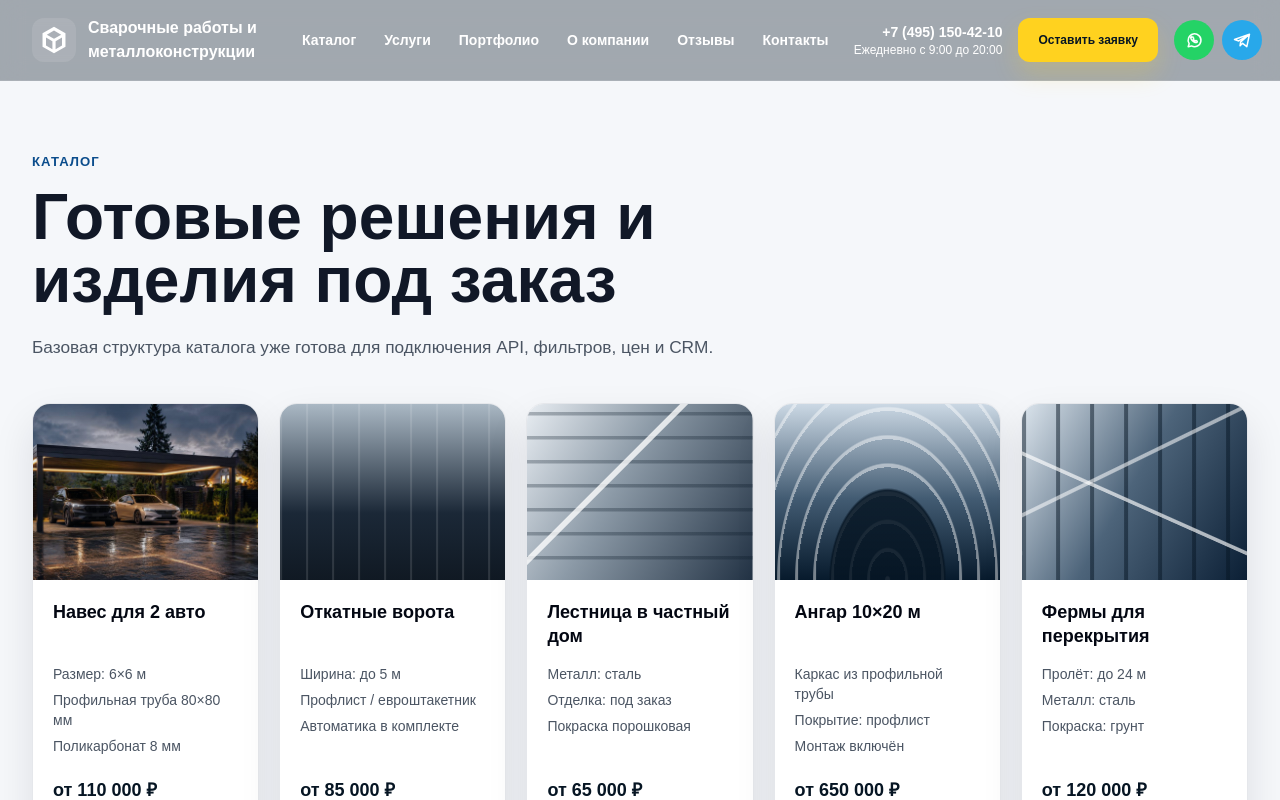
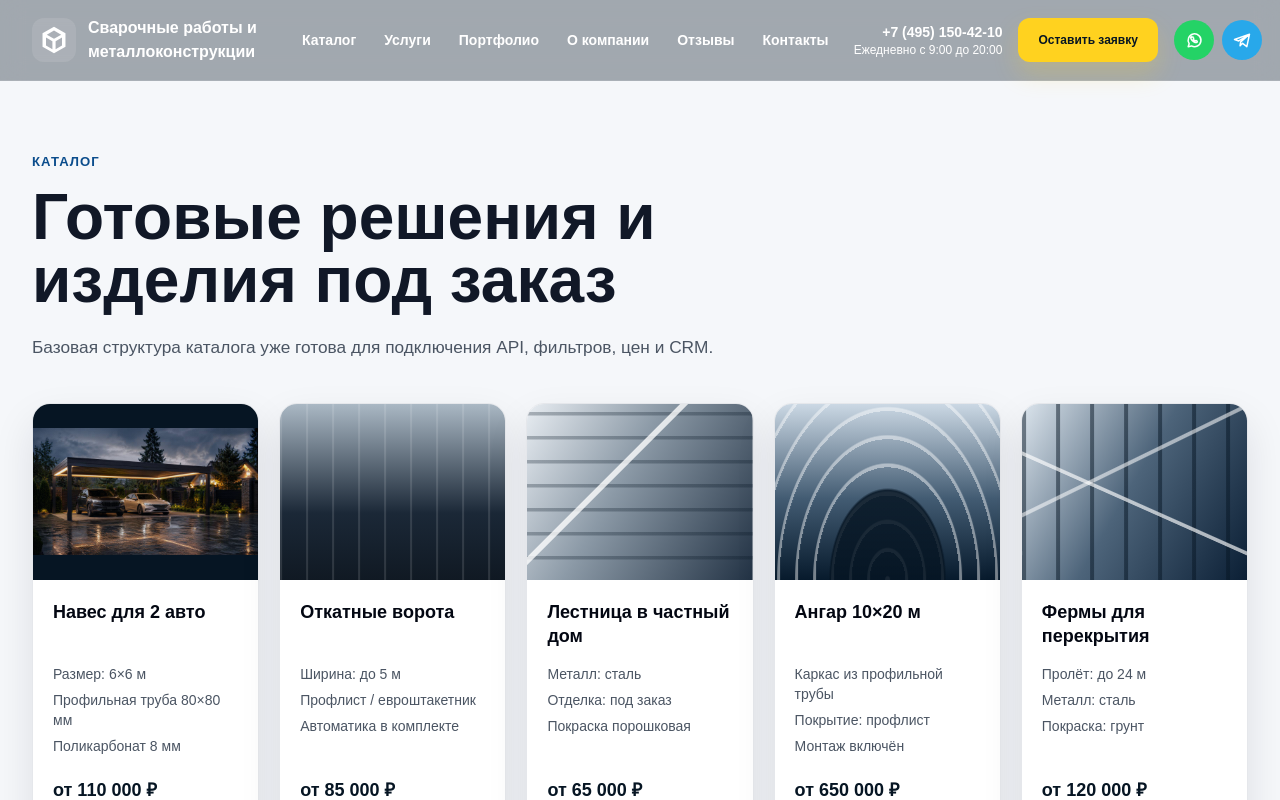
Before and after one commit to evgenykuimov-cloud/steel, a Next.js app: page /catalog in a window 1280 px wide. Shown: the top 800 px of the page. Built offline with nearby package versions, Linux system fonts and the light colour scheme.

Commit message:
Fit two-car canopy image in product card

```diff
--- a/src/app/globals.css
+++ b/src/app/globals.css
@@ -204,8 +204,10 @@ textarea {
   background-image:
     linear-gradient(180deg, rgba(6, 21, 35, 0.04), rgba(6, 21, 35, 0.16)),
     url("/images/products/canopy-2-cars.jpg");
-  background-position: 50% 46%;
-  background-size: cover;
+  background-color: #061523;
+  background-position: center;
+  background-repeat: no-repeat;
+  background-size: contain;
 }
 
 .bg-gate,
```
